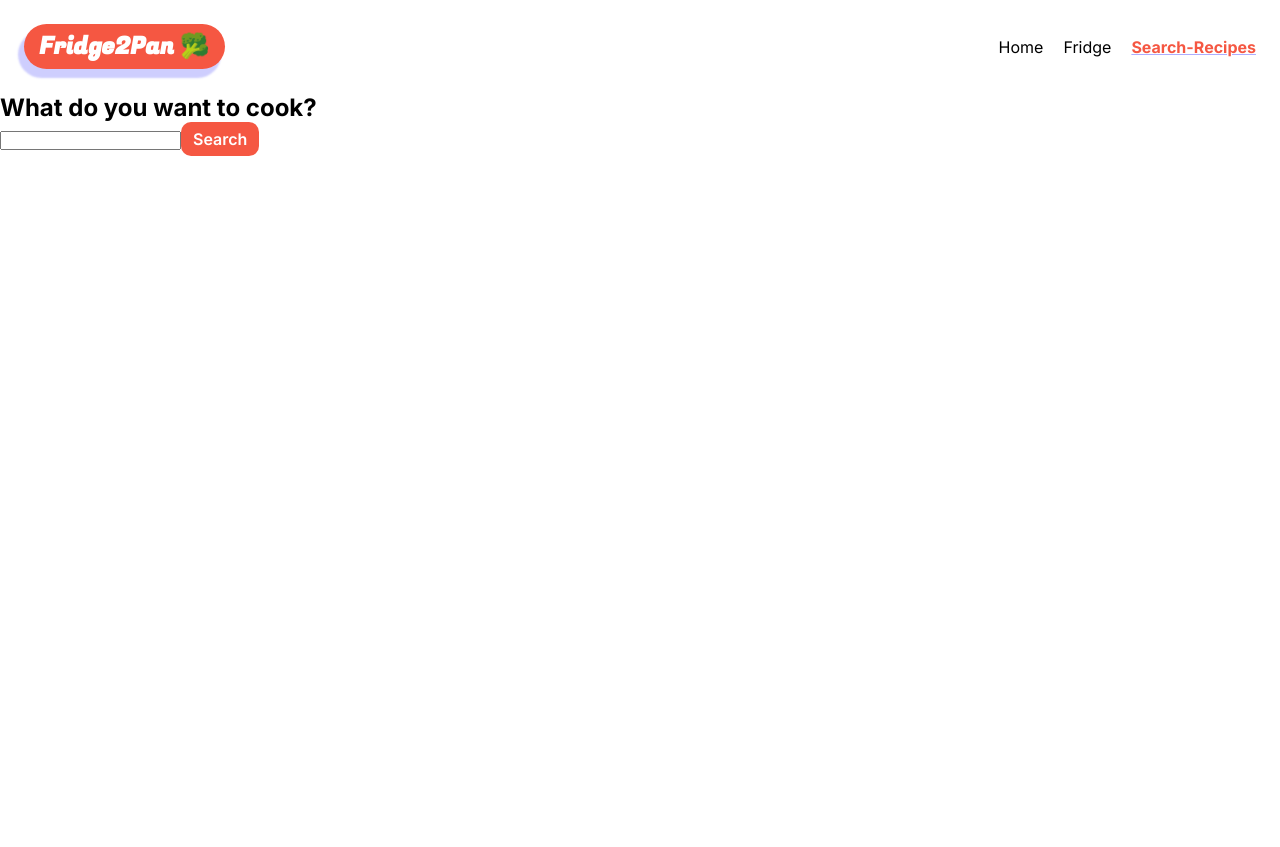
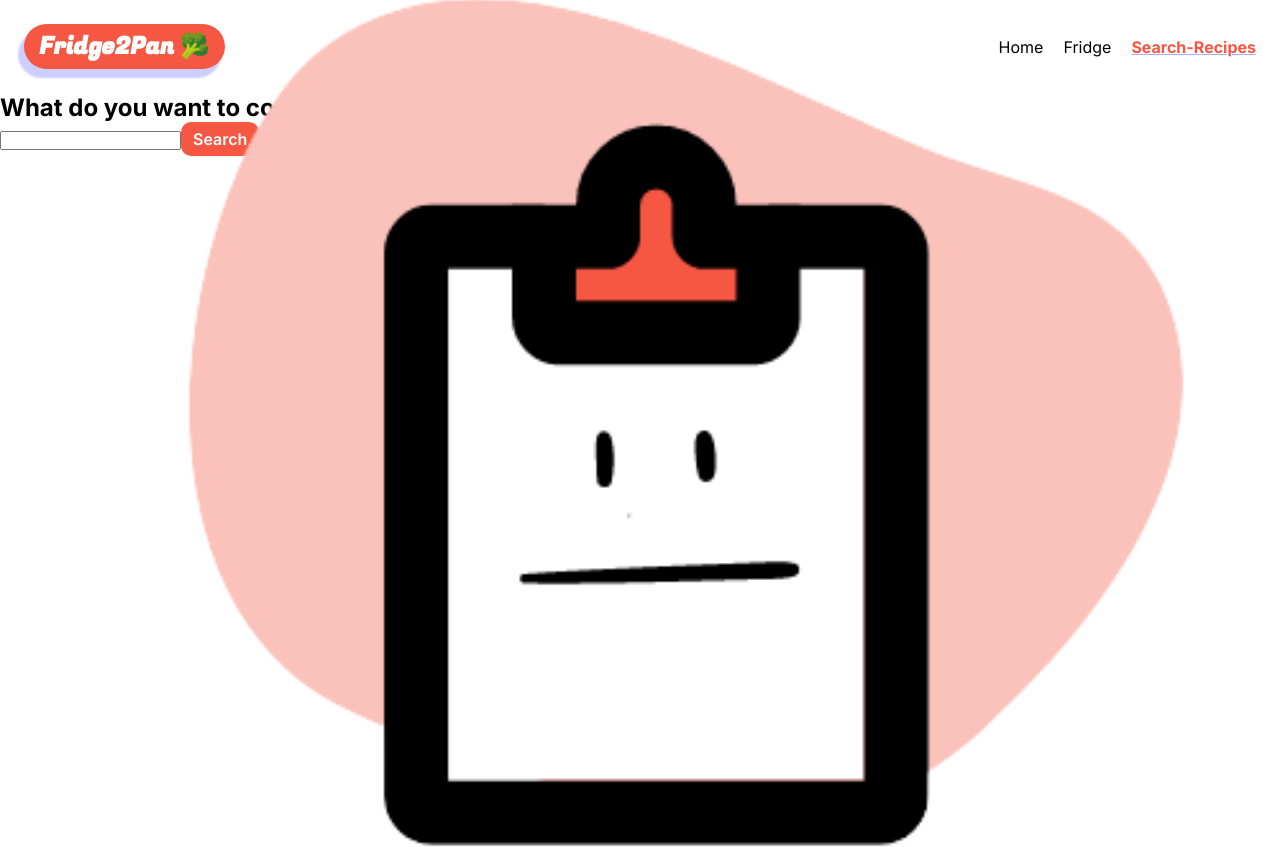
Before and after one commit to mavSeneris/Fridge2Pan, a React (Vite) app: page /search-recipes in a window 1280 px wide. Shown: the top 847 px of the page. Before the commit the page ends 800 px from the top, so only its background shows below. Built offline with nearby package versions, Linux system fonts and the light colour scheme.

Commit message:
imported and rendered the empty state when the value of the componetensrecipe items and search items are both 0false/0

```diff
--- a/src/pages/Fridge.jsx
+++ b/src/pages/Fridge.jsx
@@ -1,9 +1,12 @@
 import React, { useState, useEffect } from "react";
+import EmptyState from "../components/EmptyState"
+
 
 export default function Fridge() {
   const [inputVal, setInputVal] = useState("");
   const [items, setItems] = useState([]);
   const [response, setResponse] = useState("");
+
 
   function handleInputUpdate(event) {
     const rawInput = event.target.value;
@@ -87,6 +90,7 @@ export default function Fridge() {
       <div className="fridge">
         <div className="fridge__scroll-wrapper">
           <div className="fridge__list">{fridgeItems}</div>
+          {items.length < 1  && <EmptyState IngredientState={true} />}
         </div>
         <form action="" className="fridge__form">
           <div className="fridge__controls">
--- a/src/pages/Search.jsx
+++ b/src/pages/Search.jsx
@@ -1,7 +1,10 @@
 import React, { useState } from "react";
+import EmptyState from "../components/EmptyState"
+
 
 export default function Search() {
   const [inputVal, setInputVal] = useState("");
+  const isRecipe = true;
 
   function handleInputUpdate(event) {
     const userInput = event.target.value;
@@ -18,6 +21,7 @@ export default function Search() {
             <button>Search</button>
           </form>
         </div>
+        {isRecipe && <EmptyState RecipeState={true} />}
       </div>
     </section>
   );
```
